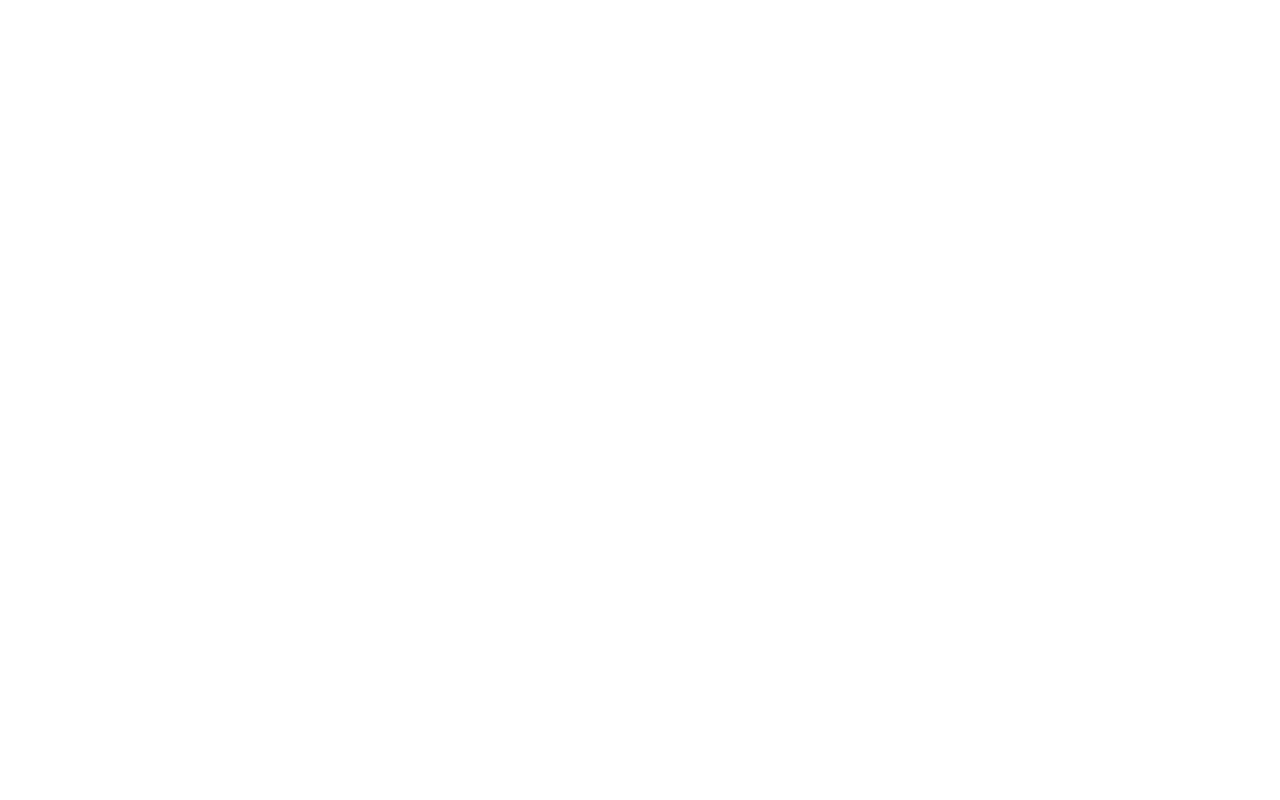
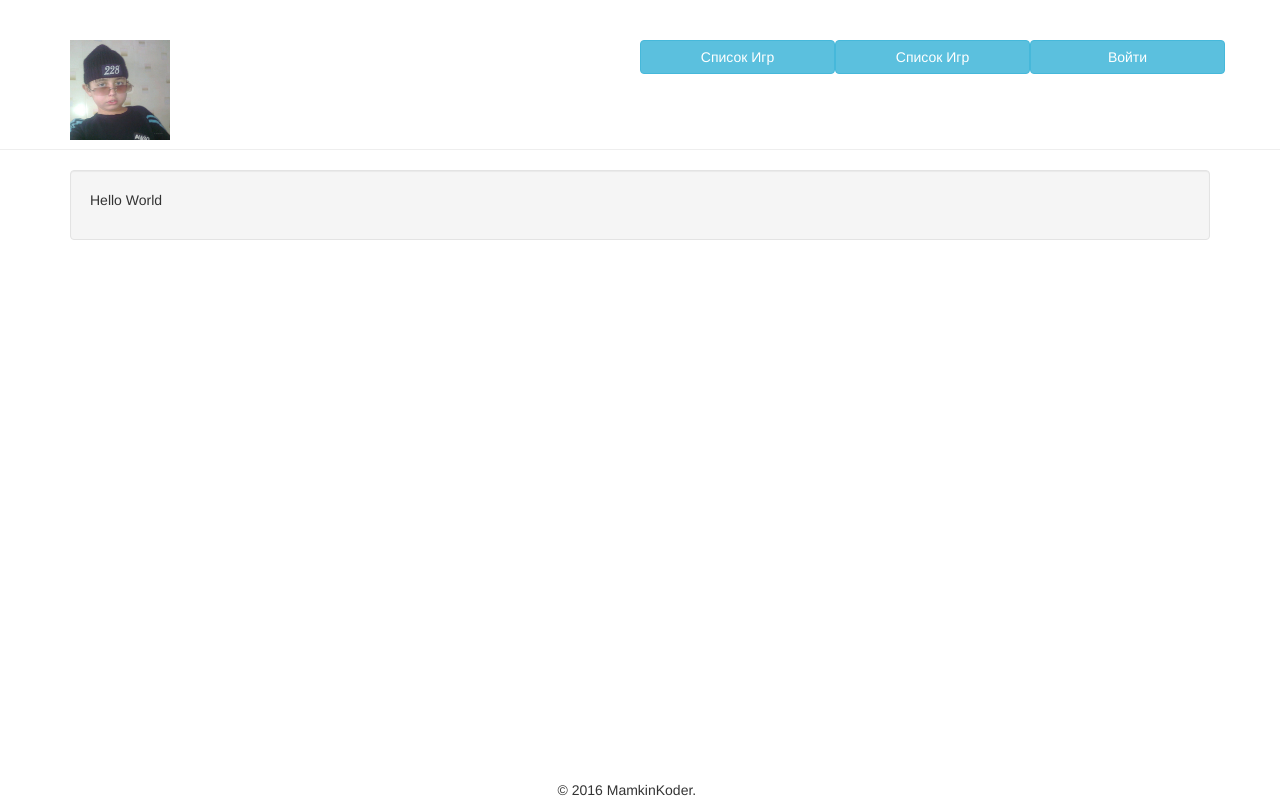
Before and after one commit to MaoCzedun/Hack1654, a plain HTML site: page templates/index.html in a window 1280 px wide. Drawn offline with Linux system fonts and the light colour scheme.

Commit message:
create  index.html

```diff
--- /dev/null
+++ b/templates/css/style.css
@@ -0,0 +1,5 @@
+#logo img
+{
+  width:100px;
+  height: 100px;
+}
--- a/templates/index.html
+++ b/templates/index.html
@@ -2,17 +2,43 @@
 <html>
   <head>
     <meta charset="utf-8">
-  <link rel="stylesheet" href="">
-
+    <link rel="stylesheet" href="css/bootstrap.css">
+    <link rel="stylesheet" href="css/style.css">
+    <script src="js/bootstrap.js"></script>
   </head>
   <body>
-  <header>
+    <header class="page-header">
+      <div class="container">
+        <div class="row">
+          <div class="col-md-3" id="logo">
+            <img src="imgs/1377531291_23.jpg">
 
+          </div>
+            <a  class="col-md-2 col-md-offset-3 btn btn-info" href="#listGames" role="button">
+              Список Игр
+            </a>
+            <a  class="col-md-2 offset-md-1  btn btn-info" href="#rank" role="button">
+              Список Игр
+            </a>
+            <a  class="col-md-2 offset-md-1  btn btn-info" href="#enter" role="button">
+              Войти
+            </a>
+        </div>
+      </div>
     </header>
-  <div id="content">
+    <div id="content" class="content container">
+      <div class="well">
+        <p>Hello World</p>
       </div>
-  <footer>
-
+    </div>
+    <footer class="navbar-fixed-bottom footer">
+      <div class="container">
+        <div class="row">
+          <div class="col-md-offset-5 col-md-2">
+             © 2016 MamkinKoder.
+          </div>
+        </div>
+      </div>
     </footer>
   </body>
 </html>
```
Also changed, not shown: templates/imgs/1377531291_23.jpg (added). Lines whose indentation alone changed are shown as unchanged.
